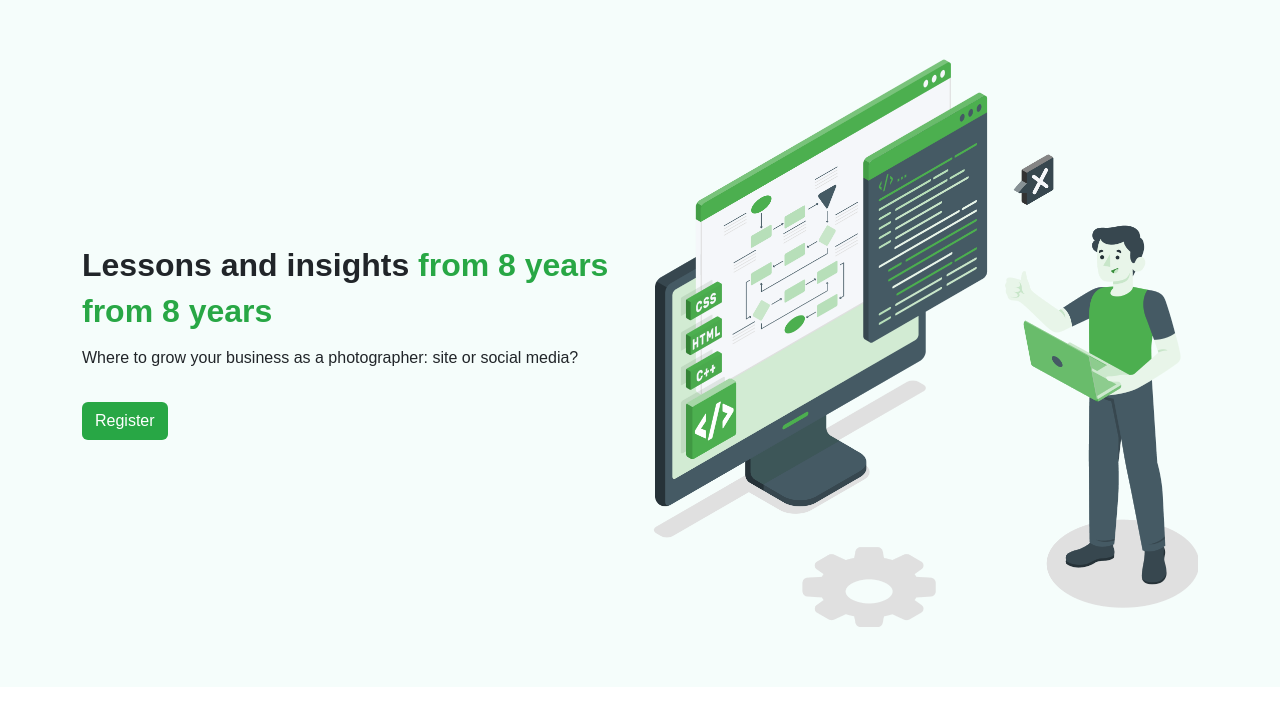
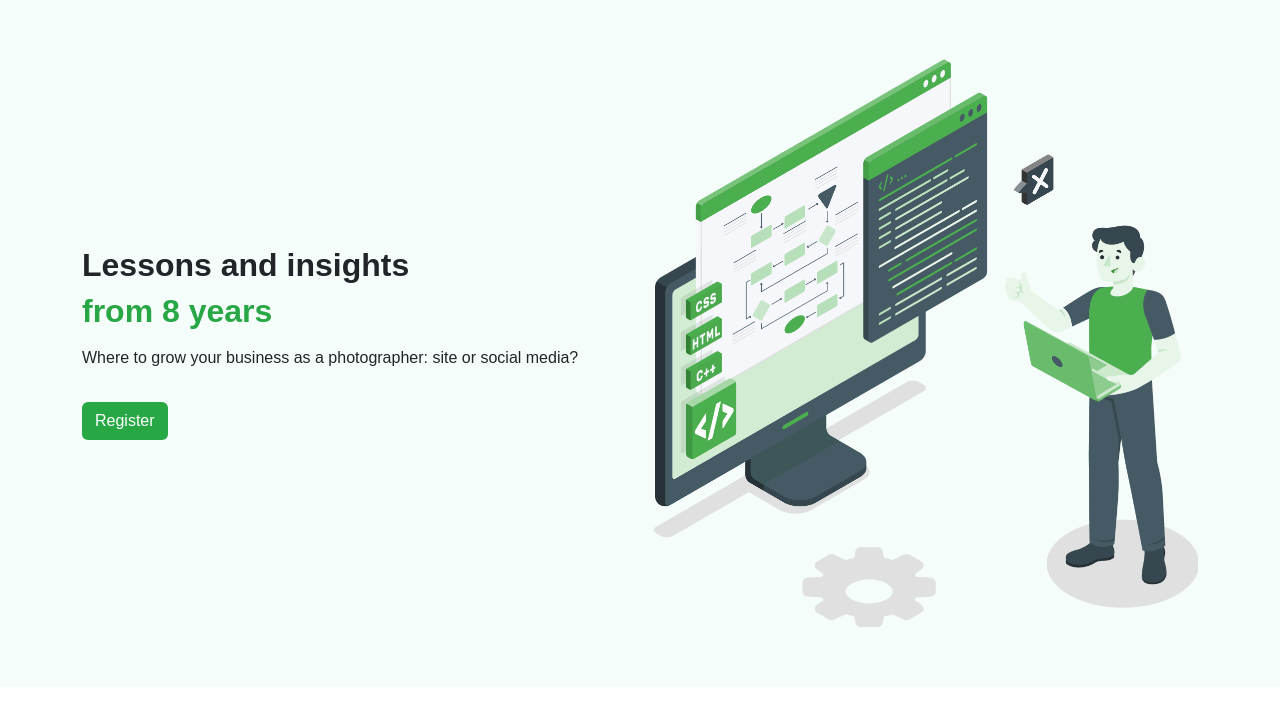
Before and after one commit to asmrayhan1/Mid-Assignment-Even-, a plain HTML site: page index.html in a window 1280 px wide. Shown: the part 73-800 px from the top of the page. Drawn offline with nearby package versions, Linux system fonts and the light colour scheme.

Commit message:
Update index.html

```diff
--- a/index.html
+++ b/index.html
@@ -78,7 +78,7 @@
     <div class="container">
       <div class="row align-items-center">
         <div class="col-md-6">
-          <h1 class="section-title">Lessons and insights <span class="highlight">from 8 years</span></h1>
+          <h1 class="section-title">Lessons and insights</h1>
           <h1 class="section-title"><span class="highlight">from 8 years</span></h1>
           <p class="mt-3">Where to grow your business as a photographer: site or social media?</p>
           <a href="#" class="btn btn-green mt-3">Register</a>
```
